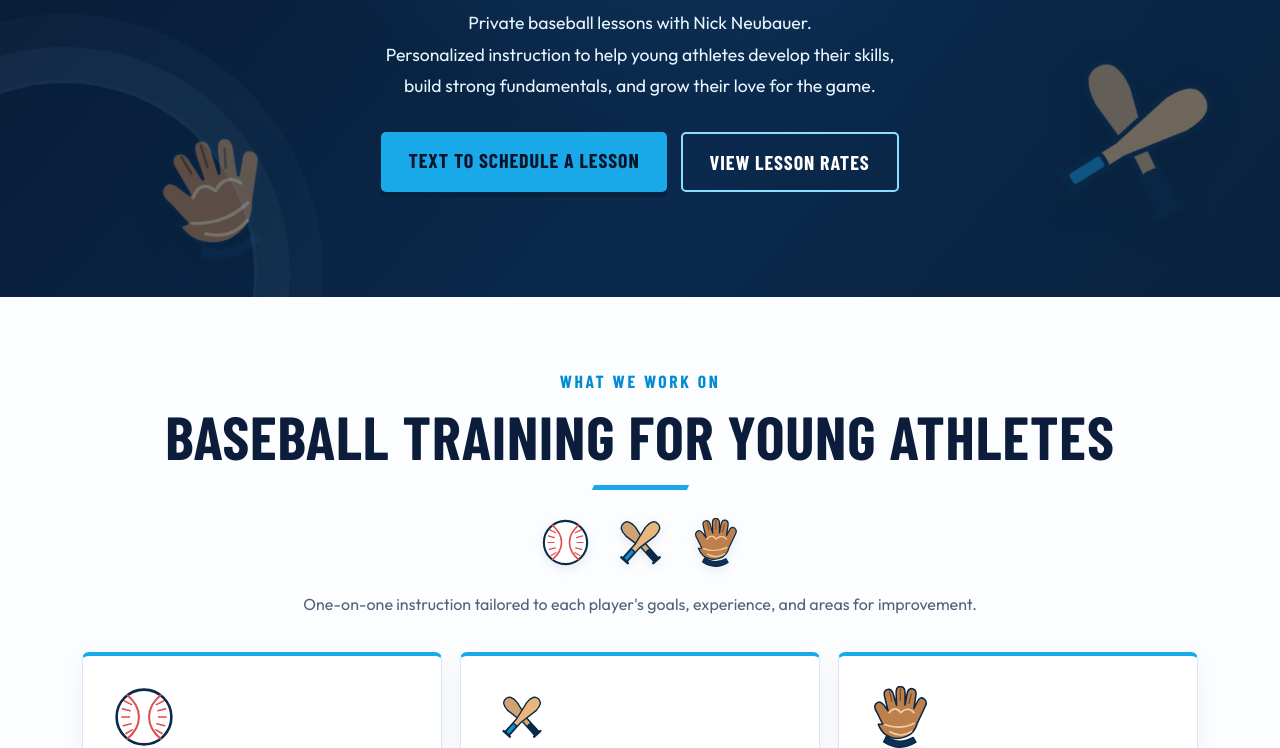
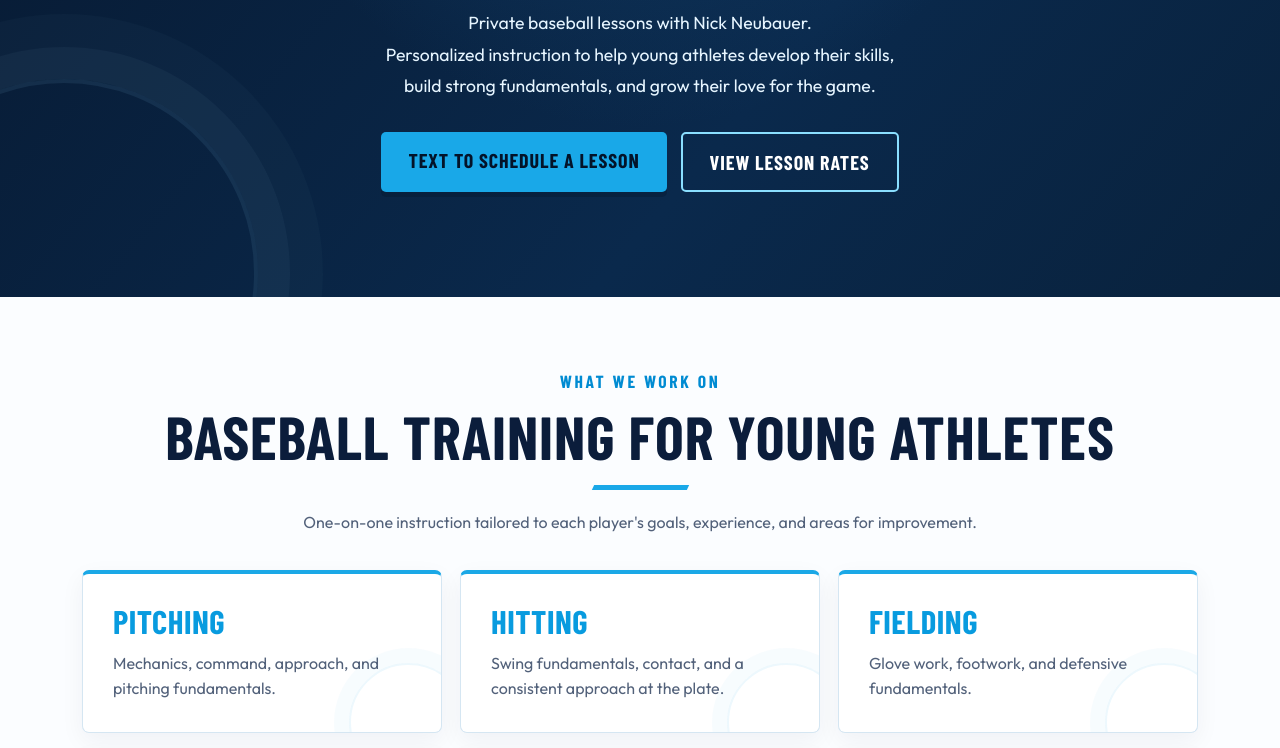
Before and after one commit to Neubaseball/Nick-Neubauer-Private-Baseball-Lessons, a plain HTML site: page index.html in a window 1280 px wide. Shown: the part 484-1232 px from the top of the page. Drawn offline with nearby package versions, Linux system fonts and the light colour scheme; a web font is replaced by a local one.

Commit message:
Remove baseball, bat and glove icons while retaining baseball stitch decorations

```diff
--- a/index.html
+++ b/index.html
@@ -55,31 +55,14 @@ footer{border-top:4px solid var(--blue)}
 @media(max-width:800px){.hero{min-height:0;padding:80px 20px 85px}.hero:before{width:165px;height:165px}.navlinks a{font-size:1rem}.brand{font-size:1.13rem}.tile h3{font-size:1.85rem}}
 @media(max-width:540px){.nav{padding:10px 12px}.brand img{width:52px;height:48px}.navlinks{gap:13px}.navlinks a{font-size:1.02rem}.hero{padding:65px 18px 78px}.hero h1{font-size:clamp(3.2rem,13vw,5.1rem)}.hero p{font-size:1rem;line-height:1.65}.hero .eyebrow{font-size:.9rem}.section-heading h2{font-size:2.6rem}.tile{padding:25px}.about{padding:25px}.about h2{font-size:2.8rem}.price strong{font-size:2.9rem}.location h2{font-size:2.2rem}}
 
-/* Baseball equipment illustrations */
-.hero-gear{position:absolute;inset:0;z-index:-1;pointer-events:none;overflow:hidden}
-.hero-gear img{position:absolute;object-fit:contain;filter:drop-shadow(0 12px 25px #0003)}
-.hero-gear .gear-ball{width:118px;top:15%;left:6%;transform:rotate(-23deg);opacity:.58}
-.hero-gear .gear-bats{width:215px;right:3%;bottom:7%;transform:rotate(16deg);opacity:.45}
-.hero-gear .gear-glove{width:125px;left:12%;bottom:5%;transform:rotate(-17deg);opacity:.46}
-.hero>.eyebrow,.hero>h1,.hero>p,.hero>.actions{position:relative;z-index:1}
-.section-gear{display:flex;justify-content:center;align-items:center;gap:18px;margin:0 auto 17px}
-.section-gear img{width:49px;height:49px;object-fit:contain;filter:drop-shadow(0 3px 5px #0c315418)}
-.section-gear img:nth-child(2){width:65px;height:65px}
-.tile:before{content:"";display:block;width:62px;height:62px;background:url('baseball-icon.svg?v=20261121-2') center/contain no-repeat;margin-bottom:18px}
-.tile:nth-child(2):before,.tile:nth-child(4):before,.tile:nth-child(5):before{background-image:url('baseball-bats.svg?v=20261121-2')}
-.tile:nth-child(3):before,.tile:nth-child(6):before{background-image:url('baseball-glove.svg?v=20261121-2')}
-.about-gear{display:flex;align-items:center;gap:10px;margin-bottom:6px}
-.about-gear img{width:53px;height:53px}
-.about-gear img:last-child{width:42px;height:42px}
-@media(max-width:800px){.hero-gear .gear-ball{left:-30px;top:7%;width:95px;opacity:.3}.hero-gear .gear-bats{right:-45px;bottom:2%;width:160px;opacity:.24}.hero-gear .gear-glove{left:-30px;bottom:5%;width:96px;opacity:.23}}
-@media(max-width:540px){.section-gear img{width:37px;height:37px}.section-gear img:nth-child(2){width:52px;height:52px}.tile:before{width:52px;height:52px}}
+
 
 </style><meta name="build-version" content="baseball-equipment-20261121-2"></head><body>
 <header><nav class="nav" aria-label="Main navigation"><a class="brand" href="#home"><img src="nn-logo.svg" alt="Nick Neubauer NN logo" width="59" height="59"> <span style="color:white">PRIVATE BASEBALL LESSONS</span></a><div class="navlinks"><a href="#training">Training</a><a href="#rates">Rates</a><a href="#about">About</a><a href="#location">Location</a><a href="#contact">Contact</a></div></nav></header>
-<main><section class="hero" id="home"><div class="hero-gear" aria-hidden="true"><img class="gear-ball" src="baseball-icon.svg?v=20261121-2" alt=""><img class="gear-bats" src="baseball-bats.svg?v=20261121-2" alt=""><img class="gear-glove" src="baseball-glove.svg?v=20261121-2" alt=""></div><div class="eyebrow">Train with a collegiate baseball player</div><h1>Take Your Game<br>to the <em>Next Level.</em></h1><p>Private baseball lessons with Nick Neubauer.<br class="desktop-break"> Personalized instruction to help young athletes develop their skills,<br class="desktop-break"> build strong fundamentals, and grow their love for the game.</p><div class="actions"><a class="btn" href="sms:+17273038091?body=Hi%20Nick%2C%20I%27m%20interested%20in%20scheduling%20a%20baseball%20lesson.">Text to Schedule a Lesson</a><a class="btn secondary" href="#rates">View Lesson Rates</a></div></section>
-<section class="container" id="training"><div class="section-heading"><small>What we work on</small><h2>Baseball Training for Young Athletes</h2><div class="section-gear" aria-hidden="true"><img src="baseball-icon.svg?v=20261121-2" alt=""><img src="baseball-bats.svg?v=20261121-2" alt=""><img src="baseball-glove.svg?v=20261121-2" alt=""></div><p class="training-intro">One-on-one instruction tailored to each player's goals, experience, and areas for improvement.</p></div><div class="grid"><article class="tile"><h3>Pitching</h3><p>Mechanics, command, approach, and pitching fundamentals.</p></article><article class="tile"><h3>Hitting</h3><p>Swing fundamentals, contact, and a consistent approach at the plate.</p></article><article class="tile"><h3>Fielding</h3><p>Glove work, footwork, and defensive fundamentals.</p></article><article class="tile"><h3>Throwing</h3><p>Proper throwing mechanics, accuracy, and fundamentals.</p></article><article class="tile"><h3>Baserunning</h3><p>Smart decisions, technique, and awareness on the bases.</p></article><article class="tile"><h3>Baseball IQ</h3><p>Situational awareness, game understanding, and decision-making.</p></article></div></section>
-<section class="light" id="rates"><div class="container"><div class="section-heading"><small>Simple, transparent pricing</small><h2>Lesson Rates</h2><div class="section-gear" aria-hidden="true"><img src="baseball-icon.svg?v=20261121-2" alt=""><img src="baseball-bats.svg?v=20261121-2" alt=""></div><p>Choose the session that works best for your player.</p></div><div class="prices"><article class="price"><h3>30 Minutes</h3><strong>$30</strong><p>Individual lesson</p></article><article class="price"><h3>45 Minutes</h3><strong>$40</strong><p>Individual lesson</p></article><article class="price"><h3>60 Minutes</h3><strong>$50</strong><p>Individual lesson</p></article><article class="price"><h3>Small Group</h3><strong>$20</strong><p>Per player · 2–3 players</p></article></div><p class="note">Text to discuss availability and the best session for your player.</p></div></section>
-<section class="container" id="about"><div class="about"><div><small class="eyebrow" style="color:#008ecb">Meet your instructor</small><h2>Nick Neubauer</h2><p>As a collegiate baseball player with years of experience, I'm passionate about sharing what I've learned and helping young athletes develop their skills and reach the next level.</p><p>My goal is to make every lesson a valuable opportunity to learn, improve, and enjoy the game.</p><div class="credential">DCF Certified &nbsp;•&nbsp; Level 2 Background Screened</div></div><div><div class="about-gear" aria-hidden="true"><img src="baseball-glove.svg?v=20261121-2" alt=""><img src="baseball-icon.svg?v=20261121-2" alt=""></div><h3>Experience &amp; Accolades</h3><ul class="accolades"><li>NCAA Collegiate Baseball Player</li><li>Greensboro College Rookie of the Year Nominee</li><li>USA South Rookie Pitcher of the Week</li><li>4–0 Record | 2.96 ERA (Freshman Season)</li></ul></div></div></section>
+<main><section class="hero" id="home"><div class="eyebrow">Train with a collegiate baseball player</div><h1>Take Your Game<br>to the <em>Next Level.</em></h1><p>Private baseball lessons with Nick Neubauer.<br class="desktop-break"> Personalized instruction to help young athletes develop their skills,<br class="desktop-break"> build strong fundamentals, and grow their love for the game.</p><div class="actions"><a class="btn" href="sms:+17273038091?body=Hi%20Nick%2C%20I%27m%20interested%20in%20scheduling%20a%20baseball%20lesson.">Text to Schedule a Lesson</a><a class="btn secondary" href="#rates">View Lesson Rates</a></div></section>
+<section class="container" id="training"><div class="section-heading"><small>What we work on</small><h2>Baseball Training for Young Athletes</h2><p class="training-intro">One-on-one instruction tailored to each player's goals, experience, and areas for improvement.</p></div><div class="grid"><article class="tile"><h3>Pitching</h3><p>Mechanics, command, approach, and pitching fundamentals.</p></article><article class="tile"><h3>Hitting</h3><p>Swing fundamentals, contact, and a consistent approach at the plate.</p></article><article class="tile"><h3>Fielding</h3><p>Glove work, footwork, and defensive fundamentals.</p></article><article class="tile"><h3>Throwing</h3><p>Proper throwing mechanics, accuracy, and fundamentals.</p></article><article class="tile"><h3>Baserunning</h3><p>Smart decisions, technique, and awareness on the bases.</p></article><article class="tile"><h3>Baseball IQ</h3><p>Situational awareness, game understanding, and decision-making.</p></article></div></section>
+<section class="light" id="rates"><div class="container"><div class="section-heading"><small>Simple, transparent pricing</small><h2>Lesson Rates</h2><p>Choose the session that works best for your player.</p></div><div class="prices"><article class="price"><h3>30 Minutes</h3><strong>$30</strong><p>Individual lesson</p></article><article class="price"><h3>45 Minutes</h3><strong>$40</strong><p>Individual lesson</p></article><article class="price"><h3>60 Minutes</h3><strong>$50</strong><p>Individual lesson</p></article><article class="price"><h3>Small Group</h3><strong>$20</strong><p>Per player · 2–3 players</p></article></div><p class="note">Text to discuss availability and the best session for your player.</p></div></section>
+<section class="container" id="about"><div class="about"><div><small class="eyebrow" style="color:#008ecb">Meet your instructor</small><h2>Nick Neubauer</h2><p>As a collegiate baseball player with years of experience, I'm passionate about sharing what I've learned and helping young athletes develop their skills and reach the next level.</p><p>My goal is to make every lesson a valuable opportunity to learn, improve, and enjoy the game.</p><div class="credential">DCF Certified &nbsp;•&nbsp; Level 2 Background Screened</div></div><div><h3>Experience &amp; Accolades</h3><ul class="accolades"><li>NCAA Collegiate Baseball Player</li><li>Greensboro College Rookie of the Year Nominee</li><li>USA South Rookie Pitcher of the Week</li><li>4–0 Record | 2.96 ERA (Freshman Season)</li></ul></div></div></section>
 <section class="container" id="location" style="padding-top:0"><div class="location"><h2>Where Lessons Take Place</h2><p>Safety Harbor Little League · Safety Harbor, Florida</p><a class="btn" href="https://www.google.com/maps/search/?api=1&query=Safety+Harbor+Little+League+Florida" target="_blank" rel="noopener noreferrer">Get Directions</a></div></section>
 <section class="contact" id="contact"><div class="section-heading"><small>Ready to get started?</small><h2>Schedule Your First Lesson</h2></div><p>Have questions or want to find a time that works?<br class="desktop-break"> Send me a text and let me know your player's age and what they'd like to work on.</p><a class="btn" href="sms:+17273038091?body=Hi%20Nick%2C%20I%27d%20like%20to%20schedule%20a%20baseball%20lesson.">Text Nick to Schedule</a><div><a class="phone" href="sms:+17273038091">727-303-8091</a></div></section></main>
 <footer>© <span id="year">2026</span> Nick Neubauer · Private Baseball Lessons · Safety Harbor, FL</footer><script>document.getElementById('year').textContent=new Date().getFullYear();</script></body></html>
```
